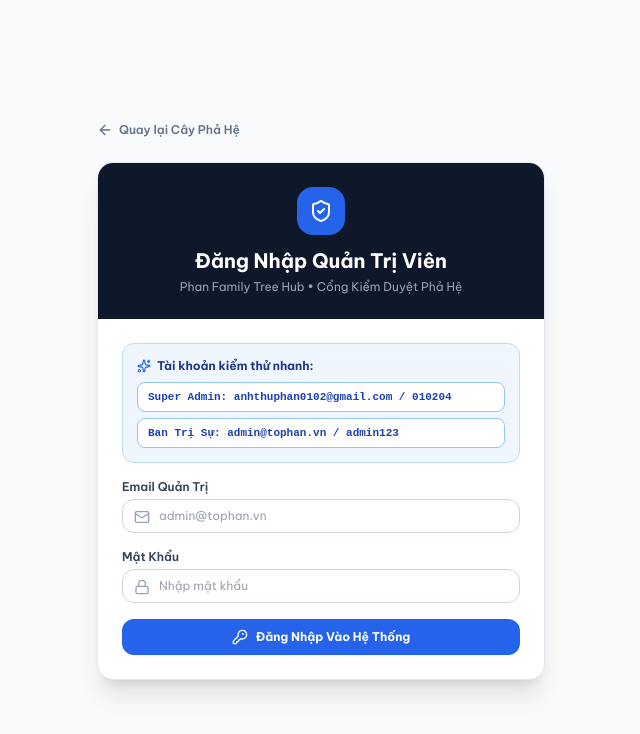
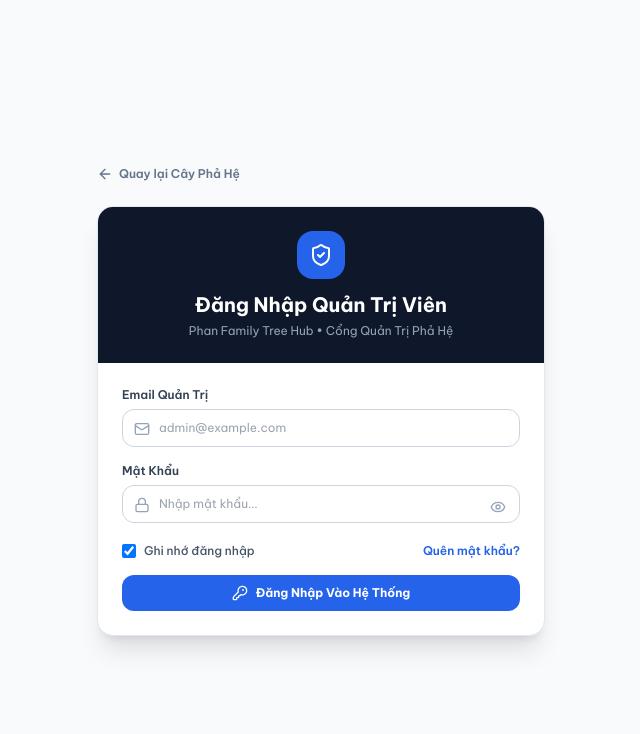
Before and after one commit to anhthupn04-pnat/viet-family-tree, a Next.js app: page /login in a window 1280 px wide. Shown: the top 734 px of the page, without its empty margins (319-959 px from the left). Built offline with nearby package versions, Linux system fonts and the light colour scheme; no server answers; the database is empty; a web font is replaced by a local one.

Commit message:
refactor: nâng cấp LoginModal thành form đăng nhập chuẩn production

```diff
--- a/src/app/login/page.tsx
+++ b/src/app/login/page.tsx
@@ -2,44 +2,71 @@
 
 import React, { useState } from "react";
 import { useRouter } from "next/navigation";
-import { ShieldCheck, Mail, Lock, KeyRound, Sparkles, ArrowLeft } from "lucide-react";
+import {
+  ShieldCheck,
+  Mail,
+  Lock,
+  KeyRound,
+  Eye,
+  EyeOff,
+  ArrowLeft,
+  Loader2,
+  AlertCircle,
+  HelpCircle,
+} from "lucide-react";
 import { FamilyStoreProvider, useFamilyStore } from "@/lib/family-store";
 import Link from "next/link";
 
 function LoginPageContent() {
   const router = useRouter();
-  const { loginAdmin, isAdmin, currentAdmin } = useFamilyStore();
+  const { loginAdmin } = useFamilyStore();
   const [email, setEmail] = useState("");
   const [password, setPassword] = useState("");
+  const [showPassword, setShowPassword] = useState(false);
+  const [rememberMe, setRememberMe] = useState(true);
   const [error, setError] = useState<string | null>(null);
-  const [loading, setLoading] = useState(false);
+  const [isSubmitting, setIsSubmitting] = useState(false);
+  const [showForgotNotice, setShowForgotNotice] = useState(false);
 
-  const handleFillSuperAdmin = () => {
-    setEmail("anhthuphan0102@gmail.com");
-    setPassword("010204");
+  const handleSubmit = async (e: React.FormEvent) => {
+    e.preventDefault();
     setError(null);
-  };
+    setShowForgotNotice(false);
 
-  const handleFillSubAdmin = () => {
-    setEmail("admin@tophan.vn");
-    setPassword("admin123");
-    setError(null);
-  };
-
-  const handleSubmit = (e: React.FormEvent) => {
-    e.preventDefault();
-    setLoading(true);
-    setError(null);
-
-    const res = loginAdmin(email, password);
-    if (!res.success) {
-      setError(res.message || "Email hoặc mật khẩu không chính xác!");
-      setLoading(false);
+    const cleanEmail = email.trim();
+    if (!cleanEmail) {
+      setError("Vui lòng nhập email quản trị.");
       return;
     }
 
-    setLoading(false);
-    router.push("/");
+    const emailRegex = /^[^\s@]+@[^\s@]+\.[^\s@]+$/;
+    if (!emailRegex.test(cleanEmail)) {
+      setError("Định dạng email không hợp lệ (ví dụ: admin@example.com).");
+      return;
+    }
+
+    if (!password) {
+      setError("Vui lòng nhập mật khẩu tài khoản.");
+      return;
+    }
+
+    setIsSubmitting(true);
+
+    try {
+      await new Promise((res) => setTimeout(res, 350));
+      const res = loginAdmin(cleanEmail, password);
+      if (!res.success) {
+        setError(res.message || "Email hoặc mật khẩu không chính xác!");
+        setIsSubmitting(false);
+        return;
+      }
+
+      setIsSubmitting(false);
+      router.push("/");
+    } catch (err: any) {
+      setError(err?.message || "Đã xảy ra lỗi trong quá trình đăng nhập.");
+      setIsSubmitting(false);
+    }
   };
 
   return (
@@ -56,88 +83,126 @@ function LoginPageContent() {
         <div className="bg-white rounded-2xl shadow-xl border border-slate-200 overflow-hidden">
           {/* Header */}
           <div className="px-6 py-6 bg-slate-900 text-white text-center">
-            <div className="w-12 h-12 rounded-2xl bg-blue-600 flex items-center justify-center mx-auto mb-3 shadow-sm">
+            <div className="w-12 h-12 rounded-2xl bg-blue-600 flex items-center justify-center mx-auto mb-3 shadow-xs">
               <ShieldCheck className="w-6 h-6 text-white" />
             </div>
             <h1 className="text-xl font-bold">Đăng Nhập Quản Trị Viên</h1>
             <p className="text-xs text-slate-400 mt-1">
-              Phan Family Tree Hub • Cổng Kiểm Duyệt Phả Hệ
+              Phan Family Tree Hub • Cổng Quản Trị Phả Hệ
             </p>
           </div>
 
           {/* Form */}
-          <form onSubmit={handleSubmit} className="p-6 space-y-4 text-xs">
+          <form onSubmit={handleSubmit} className="p-6 space-y-4 text-xs" noValidate>
             {error && (
-              <div className="p-3 bg-red-50 text-red-700 rounded-xl border border-red-200 font-medium">
-                {error}
+              <div className="p-3 bg-rose-50 text-rose-700 rounded-xl border border-rose-200 font-medium flex items-start gap-2.5">
+                <AlertCircle className="w-4 h-4 text-rose-600 shrink-0 mt-0.5" />
+                <div className="flex-1">{error}</div>
               </div>
             )}
 
-            {/* Presets */}
-            <div className="bg-blue-50 border border-blue-200 p-3.5 rounded-xl space-y-2">
-              <p className="font-bold text-blue-900 flex items-center gap-1.5">
-                <Sparkles className="w-3.5 h-3.5 text-blue-600" />
-                <span>Tài khoản kiểm thử nhanh:</span>
-              </p>
-              <div className="flex flex-col gap-1.5">
+            {showForgotNotice && (
+              <div className="p-3 bg-blue-50 text-blue-800 rounded-xl border border-blue-200 flex items-start gap-2">
+                <HelpCircle className="w-4 h-4 text-blue-600 shrink-0 mt-0.5" />
+                <div>
+                  Để đặt lại mật khẩu, vui lòng liên hệ với <strong>Super Admin</strong> hoặc Ban Trị Sự.
+                </div>
+              </div>
+            )}
+
+            <div className="space-y-1.5">
+              <label htmlFor="login-page-email" className="block font-semibold text-slate-700">
+                Email Quản Trị
+              </label>
+              <div className="relative">
+                <Mail className="w-4 h-4 text-slate-400 absolute left-3 top-3 pointer-events-none" />
+                <input
+                  id="login-page-email"
+                  type="email"
+                  name="email"
+                  autoComplete="username"
+                  required
+                  placeholder="admin@example.com"
+                  value={email}
+                  onChange={(e) => {
+                    setEmail(e.target.value);
+                    if (error) setError(null);
+                  }}
+                  disabled={isSubmitting}
+                  className="w-full pl-9 pr-3 py-2.5 text-xs text-slate-800 border border-slate-300 rounded-xl focus:outline-none focus:ring-2 focus:ring-blue-500"
+                />
+              </div>
+            </div>
+
+            <div className="space-y-1.5">
+              <label htmlFor="login-page-password" className="block font-semibold text-slate-700">
+                Mật Khẩu
+              </label>
+              <div className="relative">
+                <Lock className="w-4 h-4 text-slate-400 absolute left-3 top-3 pointer-events-none" />
+                <input
+                  id="login-page-password"
+                  type={showPassword ? "text" : "password"}
+                  name="password"
+                  autoComplete="current-password"
+                  required
+                  placeholder="Nhập mật khẩu..."
+                  value={password}
+                  onChange={(e) => {
+                    setPassword(e.target.value);
+                    if (error) setError(null);
+                  }}
+                  disabled={isSubmitting}
+                  className="w-full pl-9 pr-10 py-2.5 text-xs text-slate-800 border border-slate-300 rounded-xl focus:outline-none focus:ring-2 focus:ring-blue-500"
+                />
                 <button
                   type="button"
-                  onClick={handleFillSuperAdmin}
-                  className="px-2.5 py-1.5 bg-white hover:bg-blue-100 text-blue-800 rounded-lg border border-blue-300 font-mono text-[11px] font-semibold text-left transition-all cursor-pointer shadow-2xs"
+                  onClick={() => setShowPassword(!showPassword)}
+                  tabIndex={-1}
+                  className="absolute right-2.5 top-2.5 p-1 text-slate-400 hover:text-slate-600 rounded-md cursor-pointer"
                 >
-                  Super Admin: anhthuphan0102@gmail.com / 010204
-                </button>
-                <button
-                  type="button"
-                  onClick={handleFillSubAdmin}
-                  className="px-2.5 py-1.5 bg-white hover:bg-blue-100 text-blue-800 rounded-lg border border-blue-300 font-mono text-[11px] font-semibold text-left transition-all cursor-pointer shadow-2xs"
-                >
-                  Ban Trị Sự: admin@tophan.vn / admin123
+                  {showPassword ? <EyeOff className="w-4 h-4" /> : <Eye className="w-4 h-4" />}
                 </button>
               </div>
             </div>
 
-            <div>
-              <label className="block font-semibold text-slate-700 mb-1">
-                Email Quản Trị
+            <div className="flex items-center justify-between pt-1 text-xs">
+              <label className="flex items-center gap-2 cursor-pointer select-none text-slate-600 hover:text-slate-800">
+                <input
+                  type="checkbox"
+                  checked={rememberMe}
+                  onChange={(e) => setRememberMe(e.target.checked)}
+                  disabled={isSubmitting}
+                  className="w-3.5 h-3.5 rounded text-blue-600 border-slate-300 focus:ring-blue-500 cursor-pointer"
+                />
+                <span className="font-medium">Ghi nhớ đăng nhập</span>
               </label>
-              <div className="relative">
-                <Mail className="w-4 h-4 text-slate-400 absolute left-3 top-2.5" />
-                <input
-                  type="email"
-                  required
-                  placeholder="admin@tophan.vn"
-                  value={email}
-                  onChange={(e) => setEmail(e.target.value)}
-                  className="w-full pl-9 pr-3 py-2 text-xs border border-slate-300 rounded-xl focus:outline-none focus:ring-2 focus:ring-blue-500"
-                />
-              </div>
-            </div>
 
-            <div>
-              <label className="block font-semibold text-slate-700 mb-1">
-                Mật Khẩu
-              </label>
-              <div className="relative">
-                <Lock className="w-4 h-4 text-slate-400 absolute left-3 top-2.5" />
-                <input
-                  type="password"
-                  required
-                  placeholder="Nhập mật khẩu"
-                  value={password}
-                  onChange={(e) => setPassword(e.target.value)}
-                  className="w-full pl-9 pr-3 py-2 text-xs border border-slate-300 rounded-xl focus:outline-none focus:ring-2 focus:ring-blue-500"
-                />
-              </div>
+              <button
+                type="button"
+                onClick={() => setShowForgotNotice(!showForgotNotice)}
+                className="text-blue-600 hover:text-blue-700 font-semibold cursor-pointer hover:underline"
+              >
+                Quên mật khẩu?
+              </button>
             </div>
 
             <button
               type="submit"
-              disabled={loading}
-              className="w-full py-2.5 bg-blue-600 hover:bg-blue-700 text-white rounded-xl font-bold flex items-center justify-center gap-2 shadow-sm transition-all cursor-pointer text-xs"
+              disabled={isSubmitting}
+              className="w-full py-2.5 bg-blue-600 hover:bg-blue-700 text-white rounded-xl font-bold flex items-center justify-center gap-2 shadow-xs transition-all cursor-pointer text-xs disabled:opacity-70 disabled:cursor-not-allowed"
             >
-              <KeyRound className="w-4 h-4" />
-              <span>{loading ? "Đang xác thực..." : "Đăng Nhập Vào Hệ Thống"}</span>
+              {isSubmitting ? (
+                <>
+                  <Loader2 className="w-4 h-4 animate-spin" />
+                  <span>Đang xác thực...</span>
+                </>
+              ) : (
+                <>
+                  <KeyRound className="w-4 h-4" />
+                  <span>Đăng Nhập Vào Hệ Thống</span>
+                </>
+              )}
             </button>
           </form>
         </div>
--- a/src/components/LoginModal.tsx
+++ b/src/components/LoginModal.tsx
@@ -1,7 +1,18 @@
 "use client";
 
 import React, { useState } from "react";
-import { X, Lock, Mail, ShieldCheck, KeyRound, Sparkles } from "lucide-react";
+import {
+  X,
+  Lock,
+  Mail,
+  ShieldCheck,
+  KeyRound,
+  Eye,
+  EyeOff,
+  Loader2,
+  AlertCircle,
+  HelpCircle,
+} from "lucide-react";
 import { useFamilyStore } from "@/lib/family-store";
 
 interface LoginModalProps {
@@ -18,148 +29,220 @@ export default function LoginModal({
   const { loginAdmin } = useFamilyStore();
   const [email, setEmail] = useState("");
   const [password, setPassword] = useState("");
-  const [loading, setLoading] = useState(false);
+  const [showPassword, setShowPassword] = useState(false);
+  const [rememberMe, setRememberMe] = useState(true);
+  const [isSubmitting, setIsSubmitting] = useState(false);
   const [error, setError] = useState<string | null>(null);
+  const [showForgotNotice, setShowForgotNotice] = useState(false);
 
   if (!isOpen) return null;
 
-  const handleFillSuperAdmin = () => {
-    setEmail("anhthuphan0102@gmail.com");
-    setPassword("010204");
+  const handleLogin = async (e: React.FormEvent) => {
+    e.preventDefault();
     setError(null);
-  };
+    setShowForgotNotice(false);
 
-  const handleFillSubAdmin = () => {
-    setEmail("admin@tophan.vn");
-    setPassword("admin123");
-    setError(null);
-  };
-
-  const handleSubmit = (e: React.FormEvent) => {
-    e.preventDefault();
-    setLoading(true);
-    setError(null);
-
-    const result = loginAdmin(email, password);
-    if (!result.success) {
-      setError(result.message || "Email hoặc mật khẩu không chính xác!");
-      setLoading(false);
+    const cleanEmail = email.trim();
+    if (!cleanEmail) {
+      setError("Vui lòng nhập địa chỉ email quản trị.");
       return;
     }
 
-    setLoading(false);
-    onLoginSuccess?.({ email, name: email });
-    onClose();
+    // Validate email format
+    const emailRegex = /^[^\s@]+@[^\s@]+\.[^\s@]+$/;
+    if (!emailRegex.test(cleanEmail)) {
+      setError("Định dạng email không hợp lệ (ví dụ: admin@example.com).");
+      return;
+    }
+
+    if (!password) {
+      setError("Vui lòng nhập mật khẩu tài khoản.");
+      return;
+    }
+
+    setIsSubmitting(true);
+
+    try {
+      // Async transition delay for smooth UX
+      await new Promise((res) => setTimeout(res, 350));
+      const result = loginAdmin(cleanEmail, password);
+
+      if (!result.success) {
+        setError(result.message || "Email hoặc mật khẩu không chính xác. Vui lòng thử lại!");
+        setIsSubmitting(false);
+        return;
+      }
+
+      setIsSubmitting(false);
+      onLoginSuccess?.({ email: cleanEmail, name: cleanEmail });
+      onClose();
+    } catch (err: any) {
+      setError(err?.message || "Đã xảy ra lỗi trong quá trình xác thực đăng nhập.");
+      setIsSubmitting(false);
+    }
   };
 
   return (
-    <div className="fixed inset-0 z-50 flex items-center justify-center p-4 bg-slate-900/60 backdrop-blur-xs animate-in fade-in">
-      <div className="bg-white rounded-2xl shadow-2xl max-w-md w-full border border-slate-200 overflow-hidden">
+    <div className="fixed inset-0 z-50 flex items-center justify-center p-4 bg-slate-900/65 backdrop-blur-xs animate-in fade-in duration-200">
+      <div className="bg-white rounded-2xl shadow-2xl max-w-md w-full border border-slate-200 overflow-hidden transform transition-all">
         {/* Header */}
-        <div className="px-6 py-4 bg-slate-900 text-white flex items-center justify-between">
-          <div className="flex items-center gap-2.5">
-            <div className="w-8 h-8 rounded-lg bg-blue-600 flex items-center justify-center">
+        <div className="px-6 py-5 bg-slate-900 text-white flex items-center justify-between">
+          <div className="flex items-center gap-3">
+            <div className="w-10 h-10 rounded-xl bg-blue-600 flex items-center justify-center shadow-xs">
               <ShieldCheck className="w-5 h-5 text-white" />
             </div>
             <div>
               <h3 className="text-base font-bold text-white leading-tight">
                 Đăng Nhập Quản Trị Viên
               </h3>
-              <p className="text-xs text-slate-400">
-                Phan Family Tree Hub • Ban Trị Sự
+              <p className="text-xs text-slate-400 mt-0.5">
+                Cổng Quản Trị & Kiểm Duyệt Gia Phả
               </p>
             </div>
           </div>
           <button
             type="button"
             onClick={onClose}
-            className="text-slate-400 hover:text-white p-1 rounded-full hover:bg-slate-800 transition-colors"
+            className="text-slate-400 hover:text-white p-1.5 rounded-full hover:bg-slate-800 transition-colors cursor-pointer"
+            aria-label="Đóng cửa sổ"
           >
             <X className="w-5 h-5" />
           </button>
         </div>
 
-        {/* Form */}
-        <form onSubmit={handleSubmit} className="p-6 space-y-4 text-xs">
+        {/* Form Body */}
+        <form onSubmit={handleLogin} className="p-6 space-y-4 text-xs" noValidate>
+          {/* Error Alert */}
           {error && (
-            <div className="p-3 bg-red-50 text-red-700 text-xs rounded-xl border border-red-200 font-medium">
-              {error}
+            <div className="p-3 bg-rose-50 text-rose-700 text-xs rounded-xl border border-rose-200 font-medium flex items-start gap-2.5 animate-in fade-in duration-150">
+              <AlertCircle className="w-4 h-4 text-rose-600 shrink-0 mt-0.5" />
+              <div className="flex-1">{error}</div>
             </div>
           )}
 
-          {/* Quick Preset Buttons for testing */}
-          <div className="bg-blue-50 border border-blue-200 p-3 rounded-xl space-y-2">
-            <p className="font-bold text-blue-900 flex items-center gap-1.5">
-              <Sparkles className="w-3.5 h-3.5 text-blue-600" />
-              <span>Tài khoản mẫu để kiểm thử trên Vercel:</span>
-            </p>
-            <div className="flex flex-wrap gap-2">
+          {/* Forgot Password Helper Notice */}
+          {showForgotNotice && (
+            <div className="p-3 bg-blue-50 text-blue-800 text-xs rounded-xl border border-blue-200 flex items-start gap-2 animate-in fade-in duration-150">
+              <HelpCircle className="w-4 h-4 text-blue-600 shrink-0 mt-0.5" />
+              <div>
+                Để đặt lại mật khẩu, vui lòng liên hệ trực tiếp với{" "}
+                <strong>Super Admin</strong> hoặc Ban Trị Sự phụ trách dòng họ.
+              </div>
+            </div>
+          )}
+
+          {/* Email Input */}
+          <div className="space-y-1.5">
+            <label htmlFor="admin-email" className="block font-semibold text-slate-700">
+              Email Quản Trị
+            </label>
+            <div className="relative">
+              <Mail className="w-4 h-4 text-slate-400 absolute left-3 top-3 pointer-events-none" />
+              <input
+                id="admin-email"
+                type="email"
+                name="email"
+                autoComplete="username"
+                required
+                placeholder="admin@example.com"
+                value={email}
+                onChange={(e) => {
+                  setEmail(e.target.value);
+                  if (error) setError(null);
+                }}
+                disabled={isSubmitting}
+                className="w-full pl-9 pr-3 py-2.5 text-xs text-slate-800 border border-slate-300 rounded-xl focus:outline-none focus:ring-2 focus:ring-blue-500 focus:border-transparent transition-all placeholder:text-slate-400 disabled:bg-slate-50 disabled:cursor-not-allowed"
+              />
+            </div>
+          </div>
+
+          {/* Password Input with Show/Hide Toggle */}
+          <div className="space-y-1.5">
+            <label htmlFor="admin-password" className="block font-semibold text-slate-700">
+              Mật Khẩu
+            </label>
+            <div className="relative">
+              <Lock className="w-4 h-4 text-slate-400 absolute left-3 top-3 pointer-events-none" />
+              <input
+                id="admin-password"
+                type={showPassword ? "text" : "password"}
+                name="password"
+                autoComplete="current-password"
+                required
+                placeholder="Nhập mật khẩu quản trị..."
+                value={password}
+                onChange={(e) => {
+                  setPassword(e.target.value);
+                  if (error) setError(null);
+                }}
+                disabled={isSubmitting}
+                className="w-full pl-9 pr-10 py-2.5 text-xs text-slate-800 border border-slate-300 rounded-xl focus:outline-none focus:ring-2 focus:ring-blue-500 focus:border-transparent transition-all placeholder:text-slate-400 disabled:bg-slate-50 disabled:cursor-not-allowed"
+              />
               <button
                 type="button"
-                onClick={handleFillSuperAdmin}
-                className="px-2.5 py-1 bg-white hover:bg-blue-100 text-blue-800 rounded-lg border border-blue-300 font-mono text-[11px] font-semibold transition-all cursor-pointer shadow-2xs"
+                onClick={() => setShowPassword(!showPassword)}
+                tabIndex={-1}
+                className="absolute right-2.5 top-2.5 p-1 text-slate-400 hover:text-slate-600 rounded-md transition-colors cursor-pointer"
+                title={showPassword ? "Ẩn mật khẩu" : "Hiển thị mật khẩu"}
+                aria-label={showPassword ? "Ẩn mật khẩu" : "Hiển thị mật khẩu"}
               >
-                Super Admin (anhthuphan0102@gmail.com)
-              </button>
-              <button
-                type="button"
-                onClick={handleFillSubAdmin}
-                className="px-2.5 py-1 bg-white hover:bg-blue-100 text-blue-800 rounded-lg border border-blue-300 font-mono text-[11px] font-semibold transition-all cursor-pointer shadow-2xs"
-              >
-                Ban Trị Sự (admin@tophan.vn)
+                {showPassword ? (
+                  <EyeOff className="w-4 h-4" />
+                ) : (
+                  <Eye className="w-4 h-4" />
+                )}
               </button>
             </div>
           </div>
 
-          <div>
-            <label className="block font-semibold text-slate-700 mb-1">
-              Email Quản Trị
+          {/* Auxiliary Row: Remember Me & Forgot Password */}
+          <div className="flex items-center justify-between pt-1 text-xs">
+            <label className="flex items-center gap-2 cursor-pointer select-none text-slate-600 hover:text-slate-800">
+              <input
+                type="checkbox"
+                checked={rememberMe}
+                onChange={(e) => setRememberMe(e.target.checked)}
+                disabled={isSubmitting}
+                className="w-3.5 h-3.5 rounded text-blue-600 border-slate-300 focus:ring-blue-500 focus:ring-offset-0 cursor-pointer"
+              />
+              <span className="font-medium">Ghi nhớ đăng nhập</span>
             </label>
-            <div className="relative">
-              <Mail className="w-4 h-4 text-slate-400 absolute left-3 top-2.5" />
-              <input
-                type="email"
-                required
-                placeholder="admin@tophan.vn"
-                value={email}
-                onChange={(e) => setEmail(e.target.value)}
-                className="w-full pl-9 pr-3 py-2 text-xs border border-slate-300 rounded-xl focus:outline-none focus:ring-2 focus:ring-blue-500"
-              />
-            </div>
+
+            <button
+              type="button"
+              onClick={() => setShowForgotNotice(!showForgotNotice)}
+              className="text-blue-600 hover:text-blue-700 font-semibold cursor-pointer hover:underline transition-colors"
+            >
+              Quên mật khẩu?
+            </button>
           </div>
 
-          <div>
-            <label className="block font-semibold text-slate-700 mb-1">
-              Mật Khẩu
-            </label>
-            <div className="relative">
-              <Lock className="w-4 h-4 text-slate-400 absolute left-3 top-2.5" />
-              <input
-                type="password"
-                required
-                placeholder="Nhập mật khẩu"
-                value={password}
-                onChange={(e) => setPassword(e.target.value)}
-                className="w-full pl-9 pr-3 py-2 text-xs border border-slate-300 rounded-xl focus:outline-none focus:ring-2 focus:ring-blue-500"
-              />
-            </div>
-          </div>
-
-          <div className="pt-2 flex items-center justify-end gap-2">
+          {/* Action Buttons */}
+          <div className="pt-3 flex items-center justify-end gap-2.5 border-t border-slate-100">
             <button
               type="button"
               onClick={onClose}
-              className="px-4 py-2 border border-slate-300 rounded-xl text-slate-600 hover:bg-slate-50 font-semibold cursor-pointer"
+              disabled={isSubmitting}
+              className="px-4 py-2.5 border border-slate-300 rounded-xl text-slate-600 hover:bg-slate-50 font-semibold cursor-pointer transition-colors disabled:opacity-60 disabled:cursor-not-allowed"
             >
               Hủy
             </button>
             <button
               type="submit"
-              disabled={loading}
-              className="px-5 py-2 bg-blue-600 hover:bg-blue-700 text-white rounded-xl font-bold flex items-center gap-1.5 shadow-sm transition-all cursor-pointer"
+              disabled={isSubmitting}
+              className="px-5 py-2.5 bg-blue-600 hover:bg-blue-700 text-white rounded-xl font-bold flex items-center gap-2 shadow-xs transition-all cursor-pointer disabled:opacity-70 disabled:cursor-not-allowed active:scale-98"
             >
-              <KeyRound className="w-3.5 h-3.5" />
-              <span>{loading ? "Đang xác thực..." : "Đăng Nhập"}</span>
+              {isSubmitting ? (
+                <>
+                  <Loader2 className="w-4 h-4 animate-spin" />
+                  <span>Đang xác thực...</span>
+                </>
+              ) : (
+                <>
+                  <KeyRound className="w-4 h-4" />
+                  <span>Đăng Nhập</span>
+                </>
+              )}
             </button>
           </div>
         </form>
```
